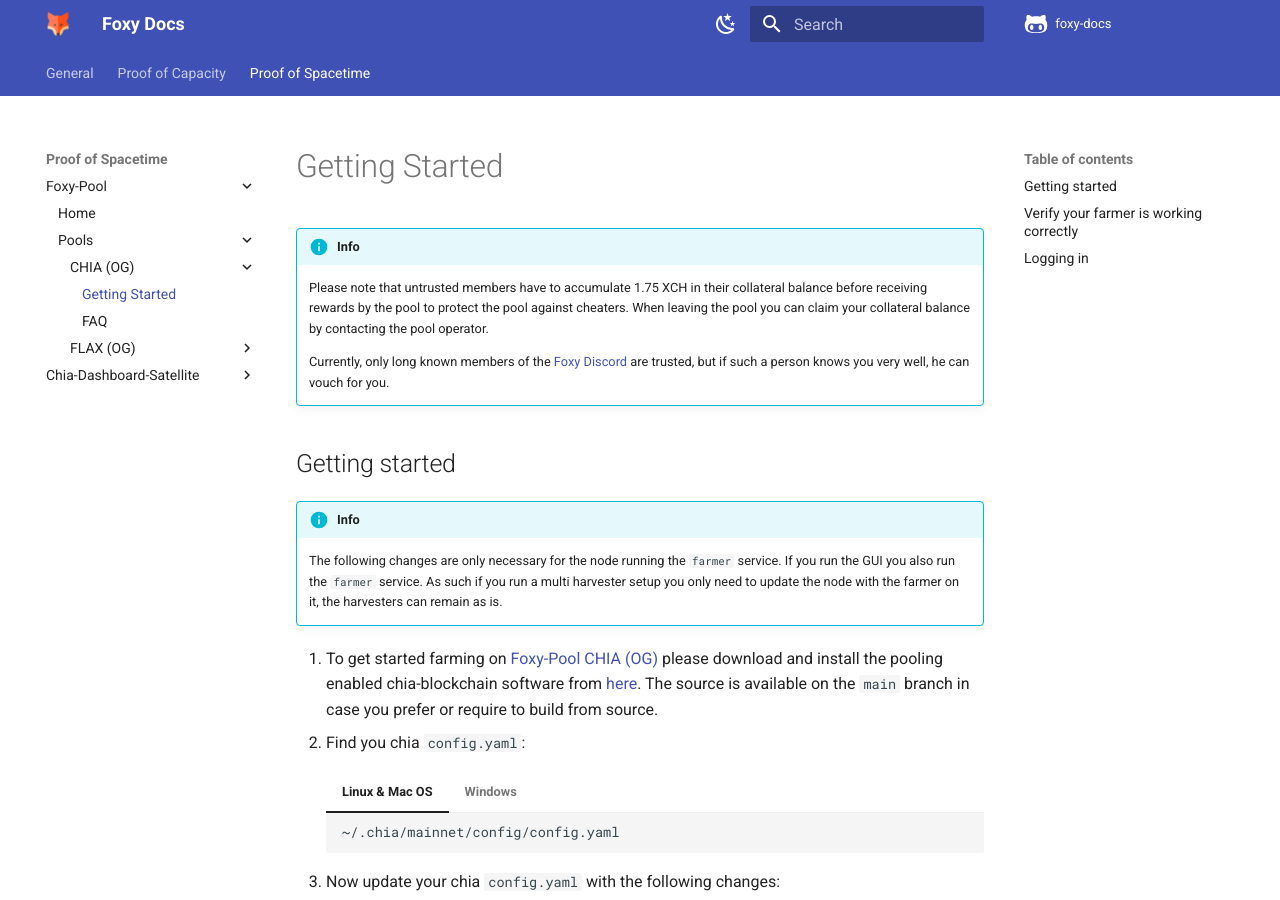
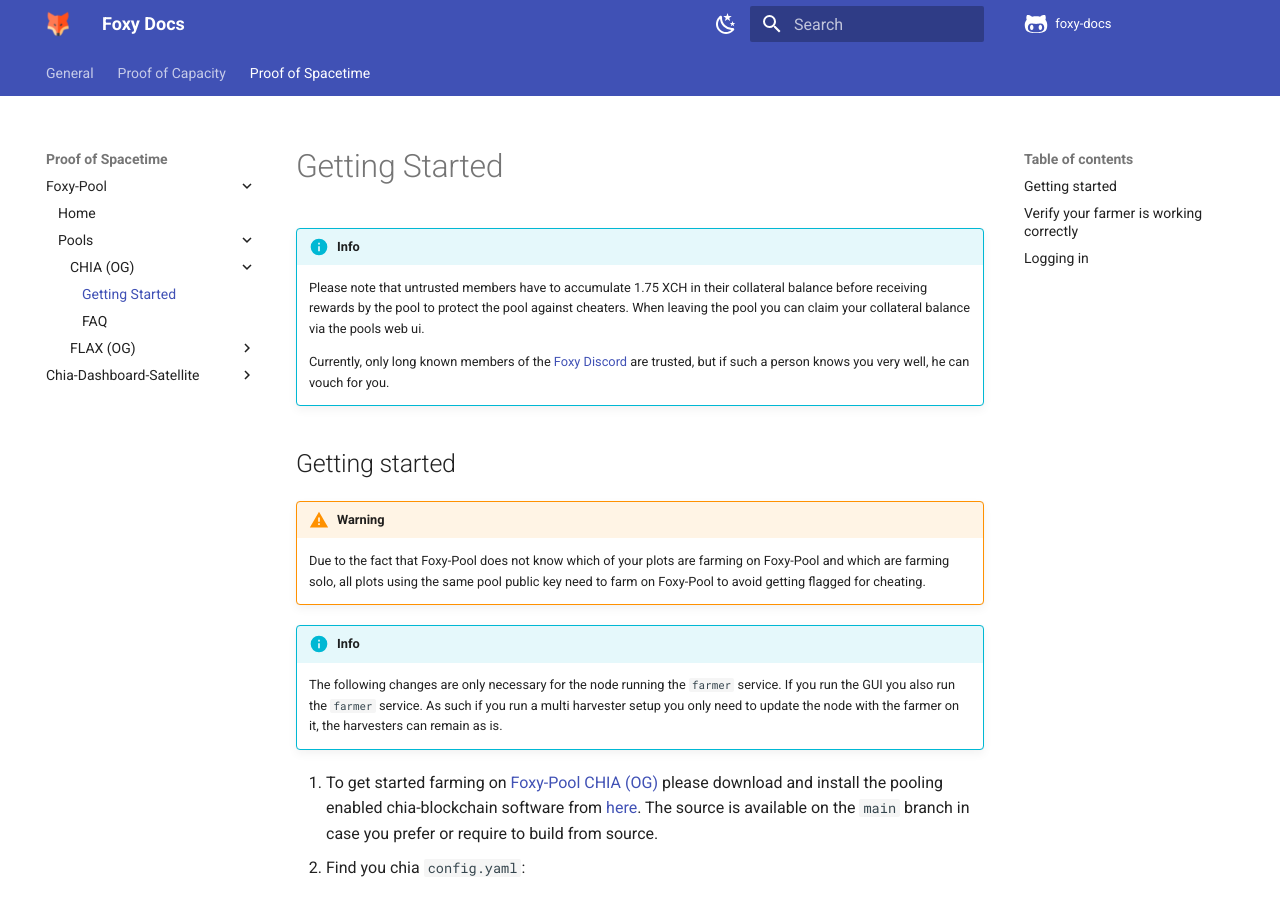
Before and after one commit to foxypool/docs, an MkDocs documentation site: the page built from docs/proof-of-spacetime/foxy-pool/pools/chia-og/getting-started.md, in a window 1280 px wide and 900 px high. Built offline with MkDocs 1.6.1 and Material for MkDocs 9.7.7, drawn with Linux system fonts in a browser that asks for light colours; comment, search, counter and statistics services are not loaded.

Commit message:
Add warning for multi farming same ppk plots

```diff
--- a/docs/proof-of-spacetime/foxy-pool/pools/chia-og/getting-started.md
+++ b/docs/proof-of-spacetime/foxy-pool/pools/chia-og/getting-started.md
@@ -1,9 +1,12 @@
 !!! info
-    Please note that untrusted members have to accumulate 1.75 XCH in their collateral balance before receiving rewards by the pool to protect the pool against cheaters. When leaving the pool you can claim your collateral balance by contacting the pool operator.
+    Please note that untrusted members have to accumulate 1.75 XCH in their collateral balance before receiving rewards by the pool to protect the pool against cheaters. When leaving the pool you can claim your collateral balance via the pools web ui.
 
     Currently, only long known members of the [Foxy Discord](https://discord.gg/gNHhn9y) are trusted, but if such a person knows you very well, he can vouch for you.
 
 ## Getting started
+
+!!! warning
+    Due to the fact that Foxy-Pool does not know which of your plots are farming on Foxy-Pool and which are farming solo, all plots using the same pool public key need to farm on Foxy-Pool to avoid getting flagged for cheating.
 
 !!! info
     The following changes are only necessary for the node running the `farmer` service. If you run the GUI you also run the `farmer` service. As such if you run a multi harvester setup you only need to update the node with the farmer on it, the harvesters can remain as is.
```
Also changed, not shown: docs/proof-of-spacetime/foxy-pool/pools/flax-og/getting-started.md (+4 -1 lines).
